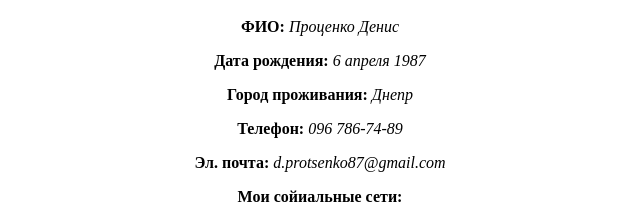
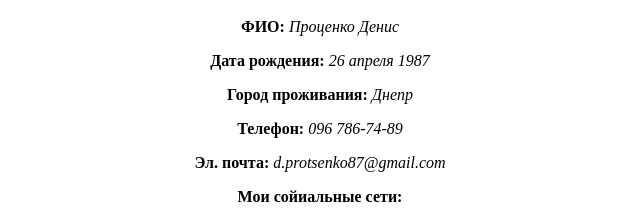
Before and after one commit to FlunkeUA/Protsenko-CV, a plain HTML site: page index.html in a window 1280 px wide. Shown: the part 351-565 px from the top of the page, 320-960 px from the left. Drawn offline with Linux system fonts and the light colour scheme.

Commit message:
Update index.html

```diff
--- a/index.html
+++ b/index.html
@@ -13,7 +13,7 @@
 
         <h2 style="color: green;"> <i>Личные данные</i></h2>
        <p> <b>ФИО:</b> <i>Проценко Денис</i> </p>
-       <p> <b>Дата рождения:</b> <i>6 апреля 1987</i></p>
+       <p> <b>Дата рождения:</b> <i>26 апреля 1987</i></p>
        <p> <b>Город проживания:</b> <i>Днепр</i></p>
        <p> <b>Телефон:</b> <i>096 786-74-89</i></p>
        <p> <b>Эл. почта:</b> <i>d.protsenko87@gmail.com</i></p>
```
